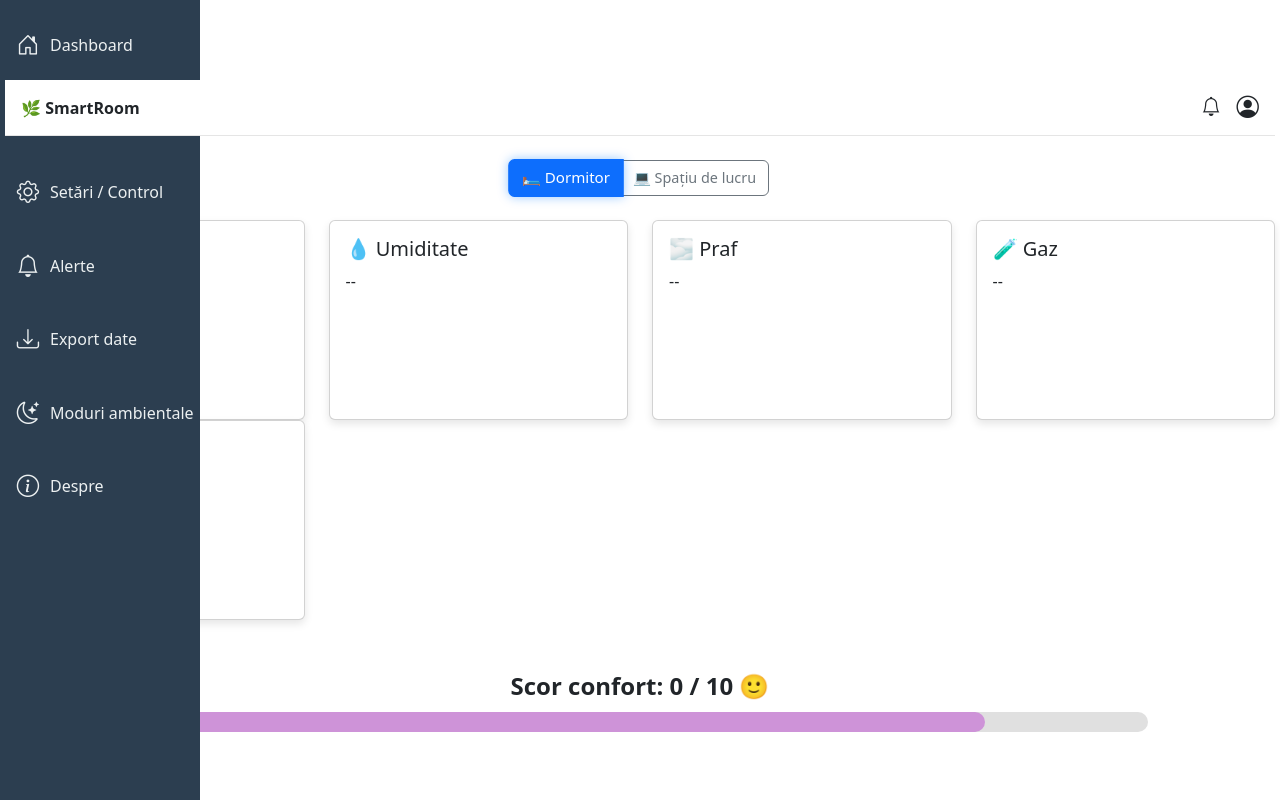
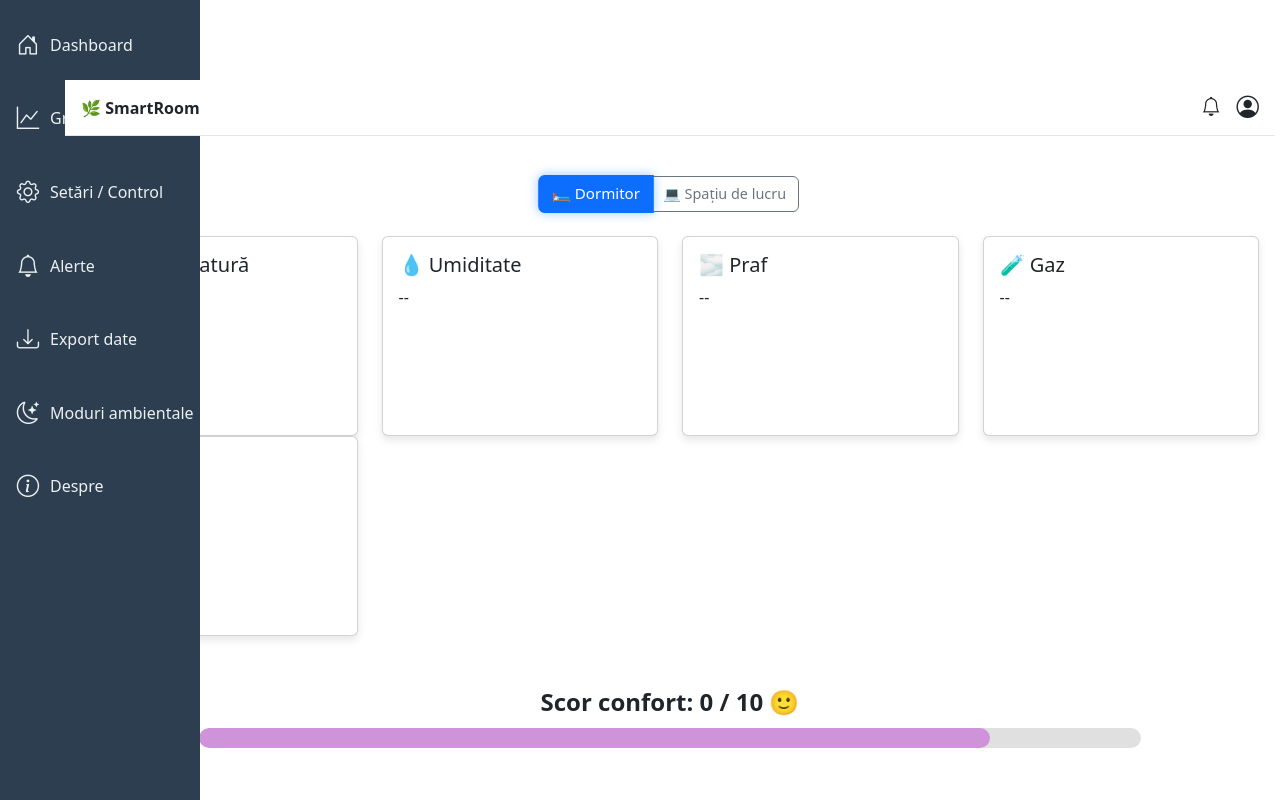
Before and after one commit to roxiexd7015/smartroom, a Flask app: page / in a window 1280 px wide. Run offline with Flask 3, Linux system fonts and the light colour scheme; data that the repository does not hold is empty; some libraries are stand-ins or nearby versions.

Commit message:
topbar and sidebar improved

```diff
--- a/static/css/sidebar.css
+++ b/static/css/sidebar.css
@@ -70,6 +70,7 @@
   align-items: center;
   justify-content: space-between;
   padding: 0 1rem;
+  margin-left: 60px;
 }
 
 /* RESPONSIVE pentru ecrane mici */
--- a/templates/base.html
+++ b/templates/base.html
@@ -15,7 +15,7 @@
   {% include 'sidebar.html' %}
   <div class="main">
     {% include 'topbar.html' %}
-    <div class="content">
+    <div class="content" style="margin-left: 60px; padding: 1rem;">
         {% block content %}
         <!--continut pagina-->
         {% endblock %}
--- a/templates/sidebar.html
+++ b/templates/sidebar.html
@@ -1,4 +1,4 @@
-<div class="sidebar">
+<div id="smartSidebar" class="sidebar">
   <ul>
     <li>
       <a href="/dashboard" class="nav-link {% if request.path == '/dashboard' %}active{% endif %}">
```
